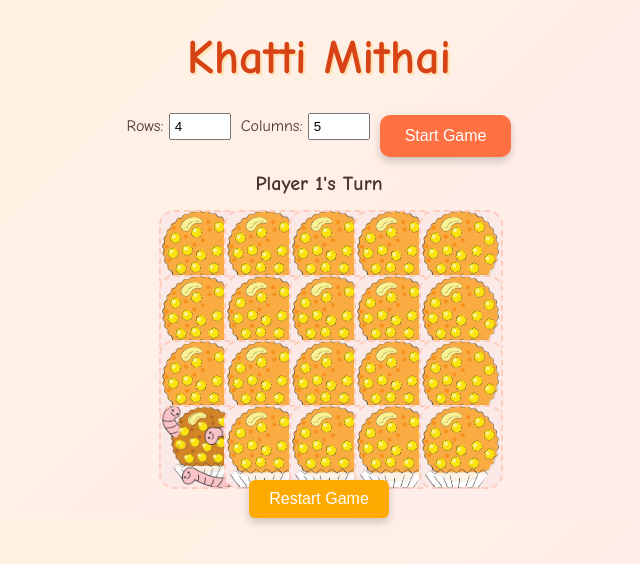
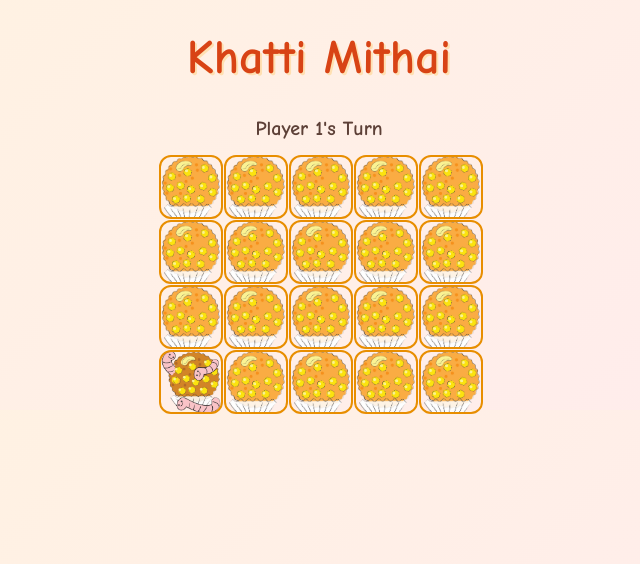
Before and after one commit to anadhyagupta/khatti-mitthai, a plain HTML site: page index.html in a window 1280 px wide. Both pictures are taken after a click on the button "Start Game". Shown: the whole page, without its empty margins (321-961 px from the left). Drawn offline with Linux system fonts and the light colour scheme.

Commit message:
added  two screem layout

```diff
--- a/index.html
+++ b/index.html
@@ -9,18 +9,25 @@
 </head>
 
 <body>
+    <!-- Setup Screen -->
+    <div id="setup-screen">
         <h1>Khatti Mithai</h1>
-
         <div id="grid-controls">
             <label>Rows: <input type="number" id="rows" min="2" max="10" value="4"></label>
             <label>Columns: <input type="number" id="cols" min="2" max="10" value="5"></label>
             <button id="start-btn">Start Game</button>
         </div>
+    </div>
 
+    <!-- Game Screen -->
+    <div id="game-screen" class="hidden">
+        <h1>Khatti Mithai</h1>
         <div id="player-turn"></div>
         <div id="board"></div>
         <div id="result" class="hidden"></div>
         <button id="reset-btn" class="hidden">Restart Game</button>
+        <!-- ✅ This must be here -->
+    </div>
 
     <script src="script.js"></script>
 </body>
--- a/script.js
+++ b/script.js
@@ -48,7 +48,7 @@ function createBoard(rows, cols) {
     turnDiv.textContent = `Player ${currentPlayer}'s Turn`;
     resultDiv.classList.remove('show');
     resultDiv.style.display = 'none';
-    resetBtn.classList.remove('hidden');
+    resetBtn.classList.add('hidden');
 }
 
 function handleClick(e) {
@@ -71,6 +71,7 @@ function handleClick(e) {
     if (row === totalRows - 1 && col === 0) {
         resultDiv.textContent = `Player ${currentPlayer} took the Khatti Mithai and loses!`;
         resultDiv.classList.add('show');
+        resetBtn.classList.remove('hidden'); // ✅ Show it now
         gameOver = true;
         return;
     }
@@ -79,14 +80,19 @@ function handleClick(e) {
     turnDiv.textContent = `Player ${currentPlayer}'s Turn`;
 }
 
+
 startBtn.addEventListener('click', () => {
     const rows = parseInt(rowInput.value);
     const cols = parseInt(colInput.value);
     if (rows >= 2 && cols >= 2) {
+        document.getElementById('setup-screen').classList.add('hidden');
+        document.getElementById('game-screen').classList.remove('hidden');
         createBoard(rows, cols);
     }
 });
 
 resetBtn.addEventListener('click', () => {
-    createBoard(totalRows, totalCols);
+    document.getElementById('game-screen').classList.add('hidden');
+    document.getElementById('setup-screen').classList.remove('hidden');
+    resetBtn.classList.add('hidden'); // ✅ Hide again for next game
 });
--- a/style.css
+++ b/style.css
@@ -1,28 +1,53 @@
 body {
-    font-family: Arial, sans-serif;
-    background-color: #fffde8;
+    font-family: 'Comic Sans MS', cursive, sans-serif;
+    background: linear-gradient(135deg, #fff3e0, #ffebee);
+    color: #4e342e;
+    text-align: center;
+    margin: 0;
+    padding: 0;
+}
+
+h1 {
+    font-size: 3rem;
+    margin-top: 30px;
+    color: #d84315;
+    text-shadow: 2px 2px #ffe0b2;
+}
+
+
+/* ==== Grid Controls Styling ==== */
+
+#grid-controls {
+    margin-bottom: 20px;
     display: flex;
     flex-direction: column;
     align-items: center;
-    padding: 20px;
+    gap: 12px;
 }
 
-h1 {
-    color: #333;
-    margin-bottom: 10px;
+#grid-controls label {
+    font-weight: 600;
+    font-size: 1.1rem;
+    font-family: 'Segoe UI', Tahoma, Geneva, Verdana, sans-serif;
+    color: #6d4c41;
 }
 
-#player-turn {
-    font-size: 20px;
-    margin-bottom: 15px;
+#grid-controls input {
+    width: 60px;
+    padding: 6px;
+    border-radius: 8px;
+    border: 2px solid #ffab91;
+    text-align: center;
     font-weight: bold;
 }
 
+
+/* ==== Board and Cell Styling ==== */
+
 #board {
     display: grid;
-    grid-template-columns: repeat(5, 60px);
-    grid-template-rows: repeat(4, 60px);
     gap: 5px;
+    justify-content: center;
 }
 
 .cell {
@@ -33,25 +58,56 @@ h1 {
     background-position: center;
     background-repeat: no-repeat;
     cursor: pointer;
+    border-radius: 12px;
+    transition: transform 0.2s ease;
+}
+
+.cell:hover {
+    transform: scale(1.05);
 }
 
 .cell.normal-mithai {
     background-image: url('laddoo.png');
-    /* Change path if using images/laddu.png */
 }
 
 .cell.spoiled {
     background-image: url('moldy mitthai.png');
-    /* Change path if using images/khatti.png */
 }
 
 .cell.removed {
     visibility: hidden;
 }
 
-.hidden {
-    display: none;
+
+/* ==== Buttons ==== */
+
+button {
+    margin-top: 10px;
+    padding: 12px 25px;
+    font-size: 1rem;
+    background-color: #ff8a65;
+    color: white;
+    border: none;
+    border-radius: 20px;
+    cursor: pointer;
+    box-shadow: 0 4px 8px rgba(0, 0, 0, 0.2);
+    transition: background 0.3s ease, transform 0.2s;
 }
+
+button:hover {
+    background-color: #ff7043;
+    transform: scale(1.05);
+}
+
+#player-turn {
+    font-size: 20px;
+    margin-bottom: 15px;
+    font-weight: bold;
+    color: #5d4037;
+}
+
+
+/* ==== Result Box ==== */
 
 #result {
     position: fixed;
@@ -86,109 +142,6 @@ h1 {
     display: block !important;
 }
 
-#reset-btn {
-    margin-top: 15px;
-    padding: 10px 20px;
-    font-size: 16px;
-    background-color: #ffaa00;
-    border: none;
-    cursor: pointer;
-    border-radius: 6px;
+.hidden {
+    display: none;
 }
-
-#reset-btn:hover {
-    background-color: #ff8800;
-}
-
-#grid-controls {
-    margin-bottom: 15px;
-    display: flex;
-    gap: 10px;
-    align-items: center;
-    justify-content: center;
-}
-
-#grid-controls input {
-    width: 50px;
-    padding: 4px;
-}
-
-body {
-    font-family: 'Comic Sans MS', cursive, sans-serif;
-    background: linear-gradient(135deg, #fff3e0, #ffebee);
-    color: #4e342e;
-    text-align: center;
-    margin: 0;
-    padding: 0;
-}
-
-h1 {
-    font-size: 3rem;
-    margin-top: 30px;
-    color: #d84315;
-    text-shadow: 2px 2px #ffe0b2;
-}
-
-.game-board {
-    margin: 40px auto;
-    display: grid;
-    grid-template-columns: repeat(auto-fit, minmax(80px, 1fr));
-    gap: 10px;
-    max-width: 600px;
-    padding: 10px;
-    background: #fffde7;
-    border-radius: 20px;
-    box-shadow: 0 8px 20px rgba(0, 0, 0, 0.15);
-}
-
-.cell {
-    width: 80px;
-    height: 80px;
-    background-color: #fbe9e7;
-    border: 2px dashed #ffccbc;
-    border-radius: 15px;
-    cursor: pointer;
-    transition: all 0.3s ease;
-    display: flex;
-    justify-content: center;
-    align-items: center;
-}
-
-.cell:hover {
-    background-color: #ffe0b2;
-    transform: scale(1.05);
-}
-
-.cell img {
-    width: 70%;
-    height: auto;
-    pointer-events: none;
-}
-
-.cell.removed {
-    visibility: hidden;
-}
-
-#status {
-    font-size: 1.4rem;
-    font-weight: bold;
-    margin-top: 20px;
-    color: #6d4c41;
-}
-
-button {
-    margin-top: 20px;
-    padding: 12px 25px;
-    font-size: 1rem;
-    background-color: #ff7043;
-    color: white;
-    border: none;
-    border-radius: 10px;
-    cursor: pointer;
-    box-shadow: 0 4px 8px rgba(0, 0, 0, 0.2);
-    transition: background 0.3s ease;
-}
-
-button:hover {
-    background-color: #f4511e;
-}
```
Lines whose indentation alone changed are shown as unchanged.
